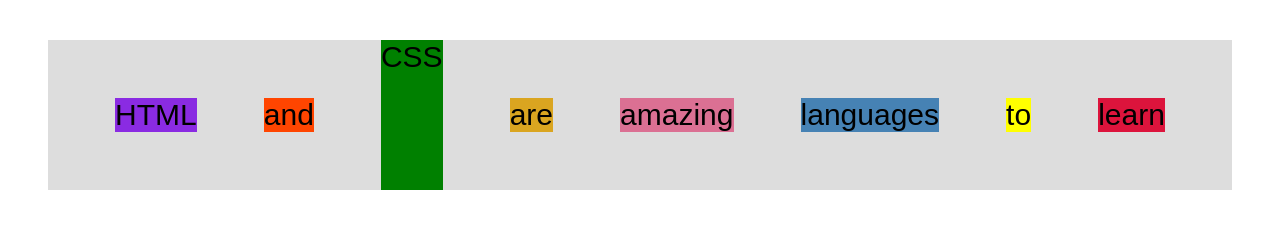
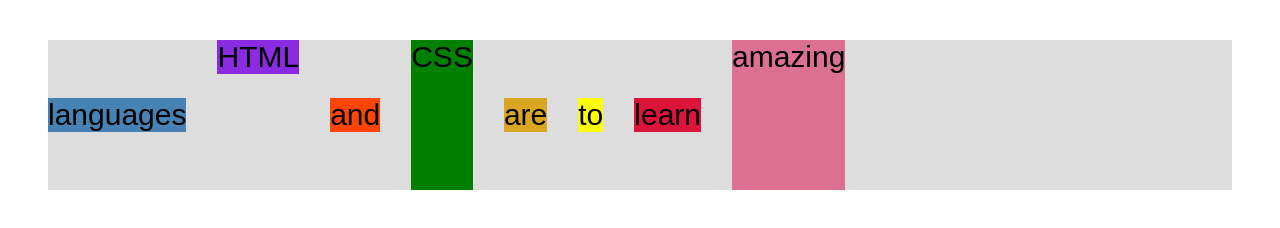
Before and after one commit to prudv13/code-magazine, a plain HTML site: page flex-grid/flexbox.html in a window 1280 px wide. Drawn offline with Linux system fonts and the light colour scheme.

Commit message:
spacing and aligning flex properties

```diff
--- a/flex-grid/flexbox.html
+++ b/flex-grid/flexbox.html
@@ -42,7 +42,22 @@
         /* FLEXBOX */
         display: flex;
         align-items: center;
-        justify-content: space-evenly;
+        justify-content: flex-start;
+        gap: 31px;
+      }
+
+      .el--1{
+        align-self: flex-start;
+        /* order: 2; */
+      }
+
+      .el--5{
+        align-self: stretch;
+        order: 1;
+      }
+
+      .el--6{
+        order: -1;
       }
     </style>
   </head>
```
